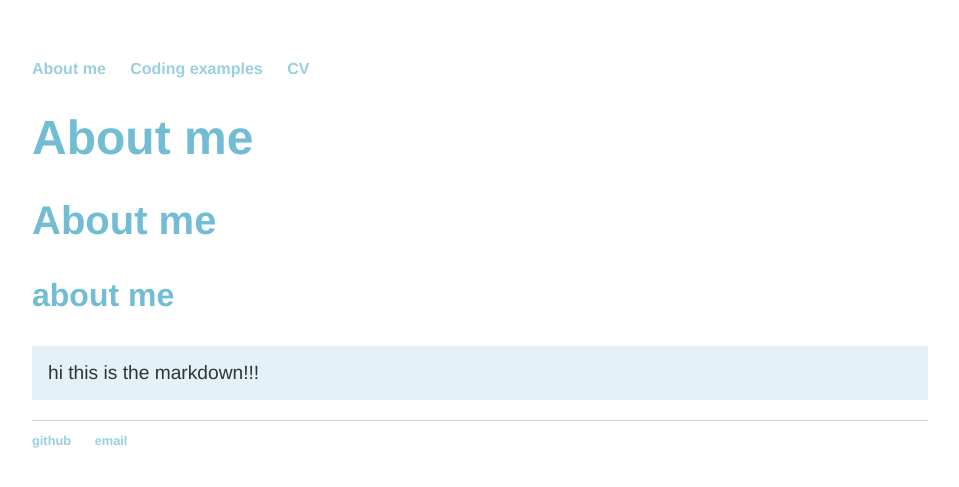
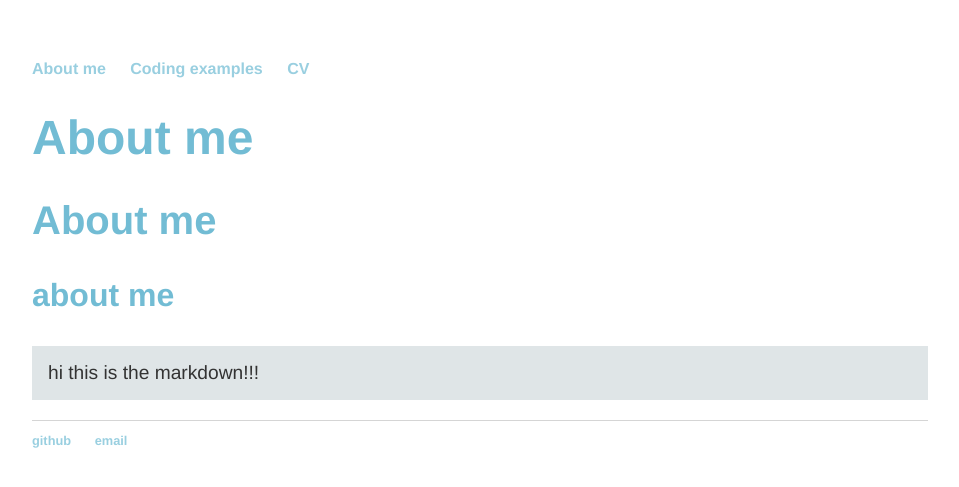
Before and after one commit to lena-kilian/lena-kilian.github.io, a Jekyll site: the page built from index.md, in a window 1280 px wide. Shown: the top 487 px of the page, without its empty margins (160-1119 px from the left). Built offline with Jekyll 4.4.1, drawn with Linux system fonts in a browser that asks for light colours; our own code applies the rules of GitHub Pages for plain Markdown files.

Commit message:
Update main.css

```diff
--- a/css/main.css
+++ b/css/main.css
@@ -40,7 +40,7 @@ p {
     line-height: 1.4em;
     font-family:'Helvetica', 'Arial', 'Sans-Serif';
     color: #333;
-    background: #e4f2f7;
+    background: #dfe5e7;
     padding: 14px 16px;
 }
 footer {
```
